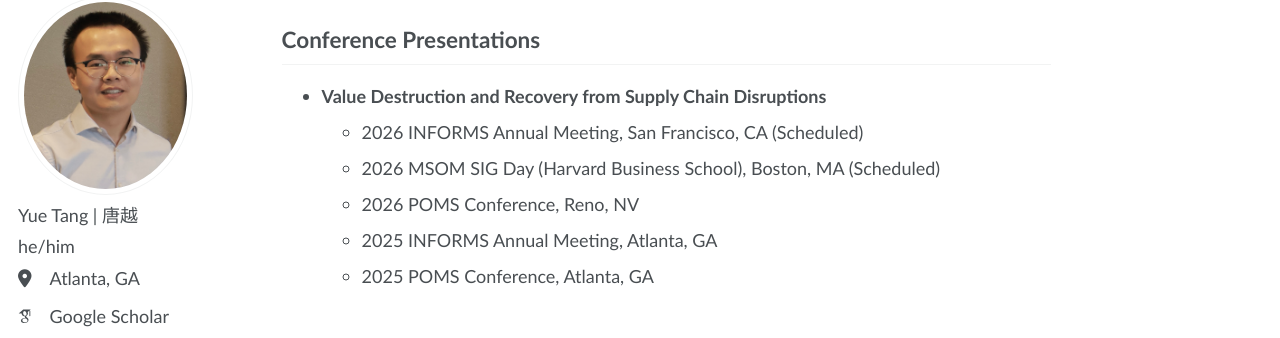
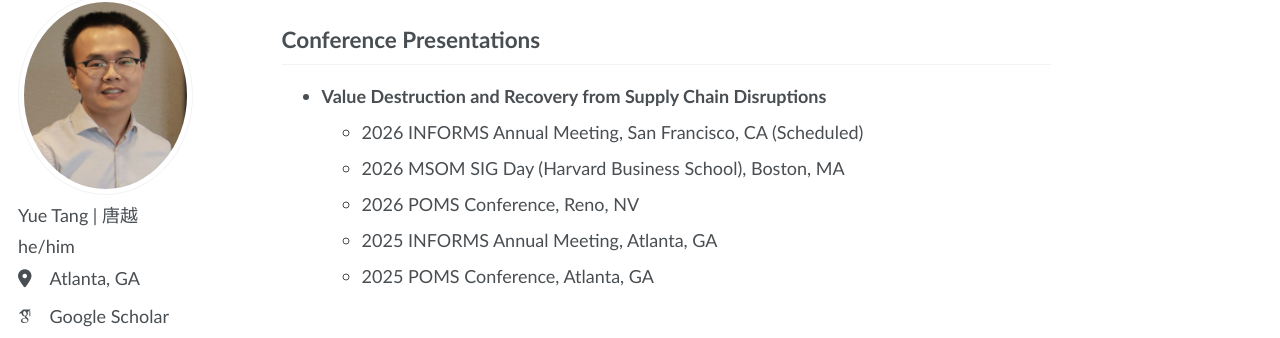
Before and after one commit to YueTang-YT/YueTang-YT.github.io, a Jekyll site: the page built from _pages/about.md, in a window 1280 px wide and 900 px high, scrolled down 1093 px. Shown: the part 103-441 px from the top of the window. Built offline with Jekyll 4.4.1, drawn with Linux system fonts in a browser that asks for light colours; some web fonts are replaced.

Commit message:
Update event details for MSOM SIG Day

```diff
--- a/_pages/about.md
+++ b/_pages/about.md
@@ -70,7 +70,7 @@
   <li style="list-style-type: disc;"><b>Value Destruction and Recovery from Supply Chain Disruptions</b>
     <ul>
       <li style="list-style-type: circle;">2026 INFORMS Annual Meeting, San Francisco, CA (Scheduled) </li>
-      <li style="list-style-type: circle;">2026 MSOM SIG Day (Harvard Business School), Boston, MA (Scheduled) </li>
+      <li style="list-style-type: circle;">2026 MSOM SIG Day (Harvard Business School), Boston, MA </li>
       <li style="list-style-type: circle;">2026 POMS Conference, Reno, NV</li>
       <li style="list-style-type: circle;">2025 INFORMS Annual Meeting, Atlanta, GA</li>
       <li style="list-style-type: circle;">2025 POMS Conference, Atlanta, GA  </li>
```
